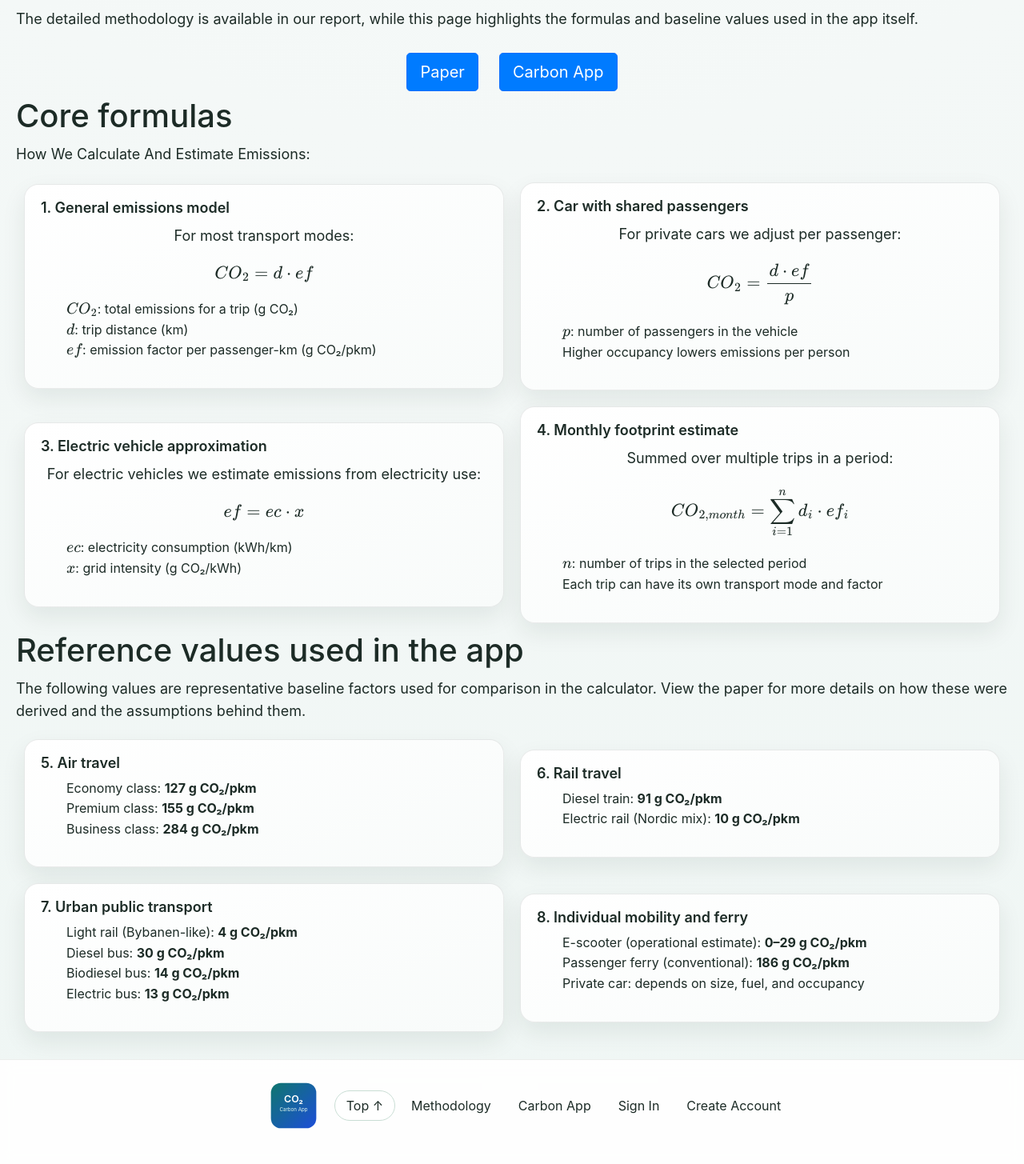
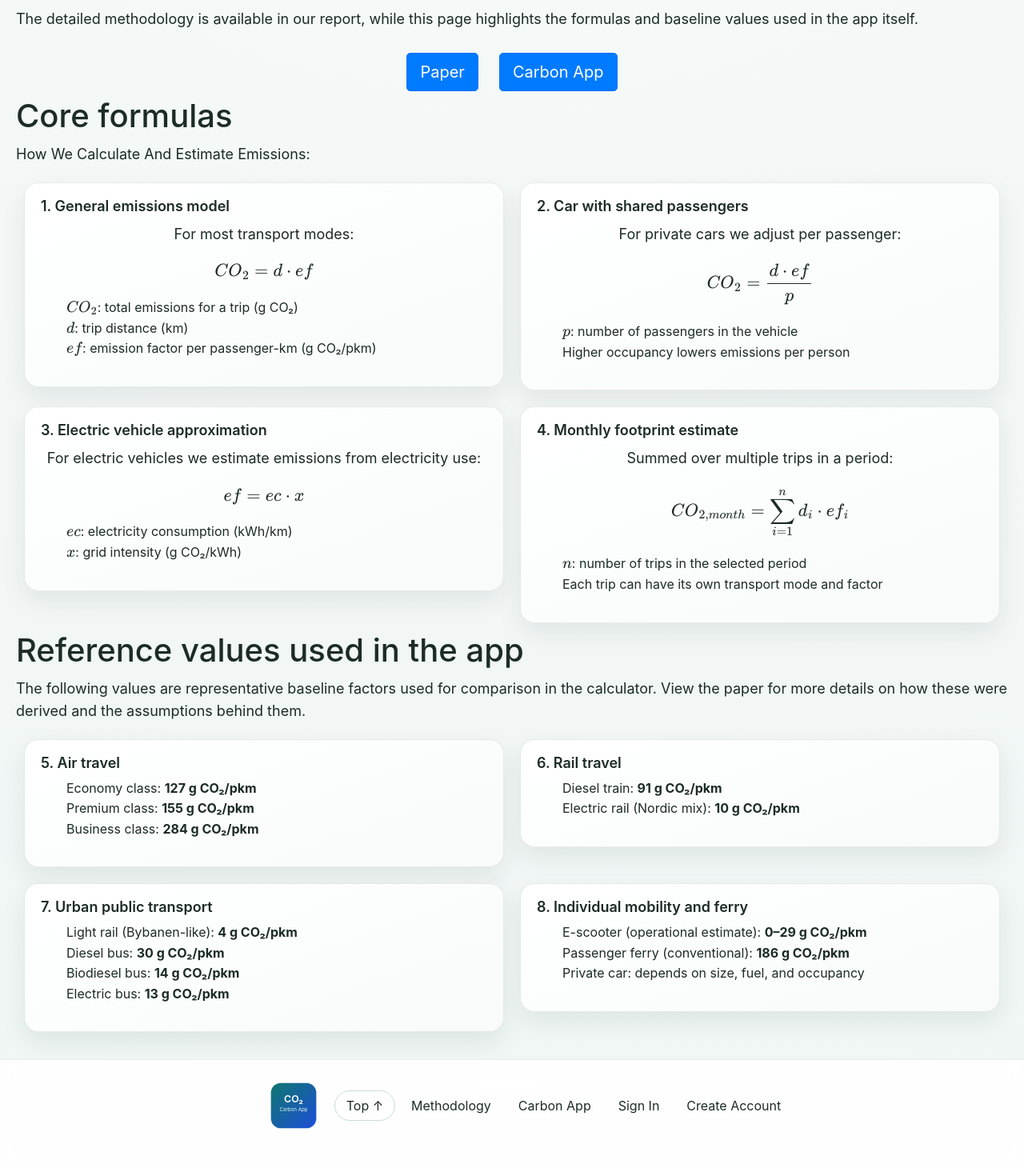
Before and after one commit to Horg1/Carbon_App_Group_2, a Flask app: page /methodology in a window 1280 px wide. Shown: the part 928-2383 px from the top of the page at 80% size. Run offline with Flask 3, Linux system fonts and the light colour scheme; some libraries are stand-ins or nearby versions.

Commit message:
modified:   capp/static/methodology.css

```diff
--- a/capp/static/methodology.css
+++ b/capp/static/methodology.css
@@ -43,6 +43,7 @@ h4{ text-align: left; font-weight: 600; }
   margin: 10px;
   padding: 18px 20px;
   text-align:center;
+  align-self: flex-start;
 }
 
 .header .box:nth-of-type(1){ flex-grow:2; }
```
